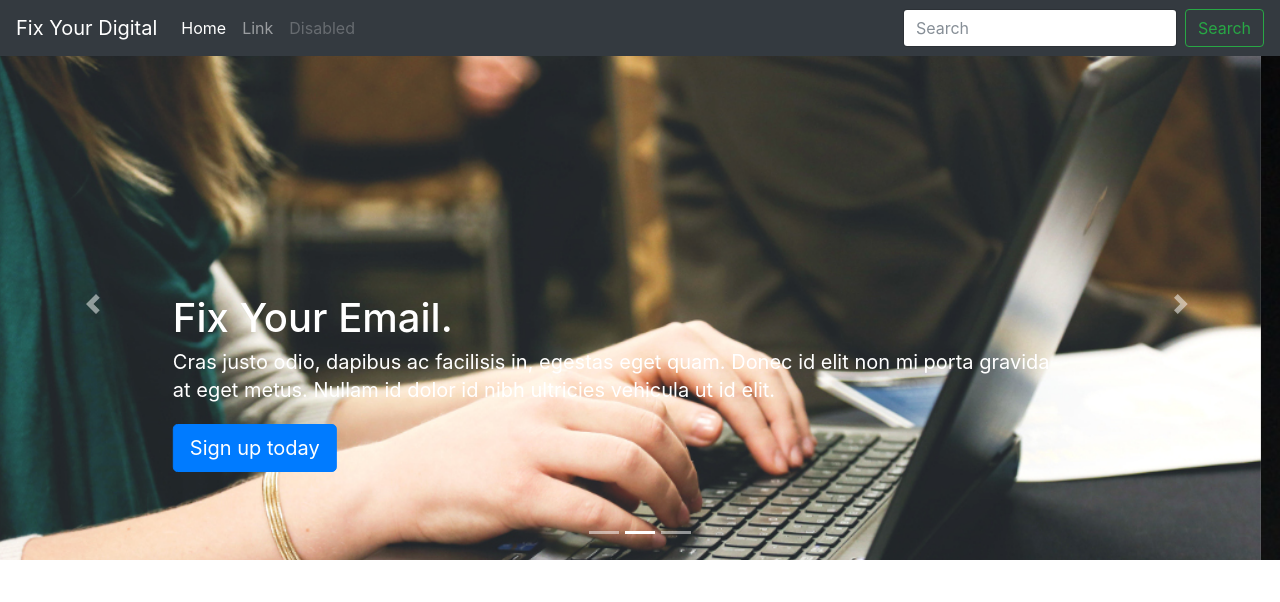
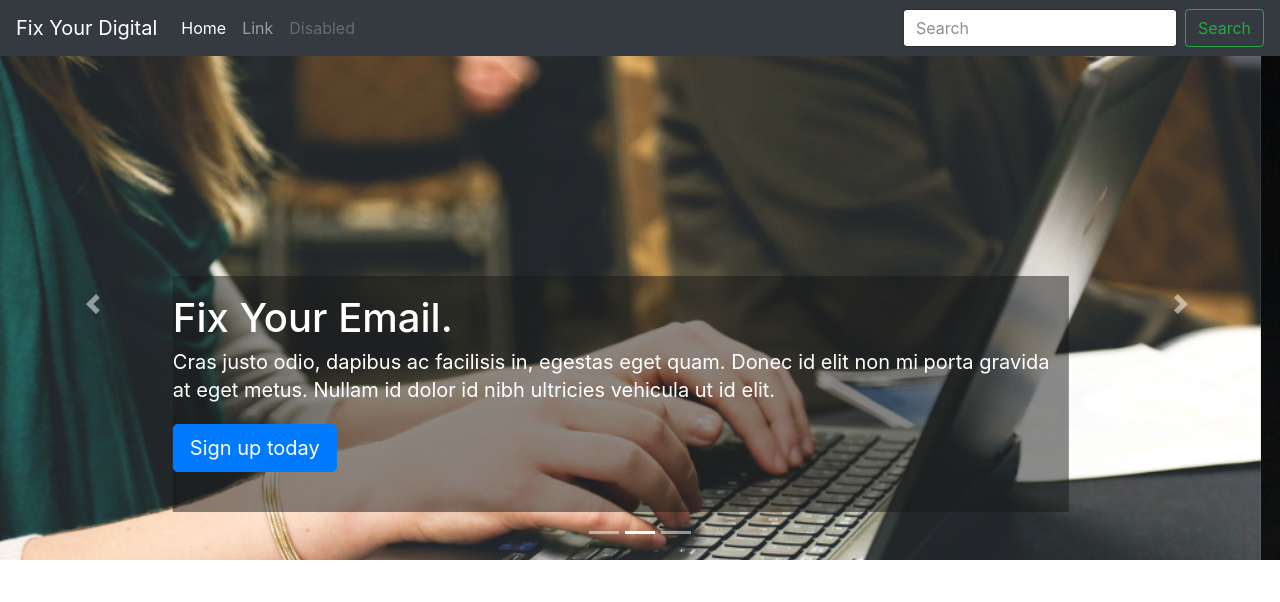
Before and after one commit to davorg/fixyourdigital, a plain HTML site: page docs/new/index.html in a window 1280 px wide. Shown: the top 602 px of the page. Drawn offline with nearby package versions, Linux system fonts and the light colour scheme; files whose address does not match are found by name.

Commit message:
Made text visisble on carousel.

```diff
--- a/docs/new/css/carousel.css
+++ b/docs/new/css/carousel.css
@@ -18,6 +18,7 @@ body {
 }
 /* Since positioning the image, we need to help out the caption */
 .carousel-caption {
+  background: rgba(25, 25, 25, 0.5);
   z-index: 10;
   bottom: 3rem;
 }
```
